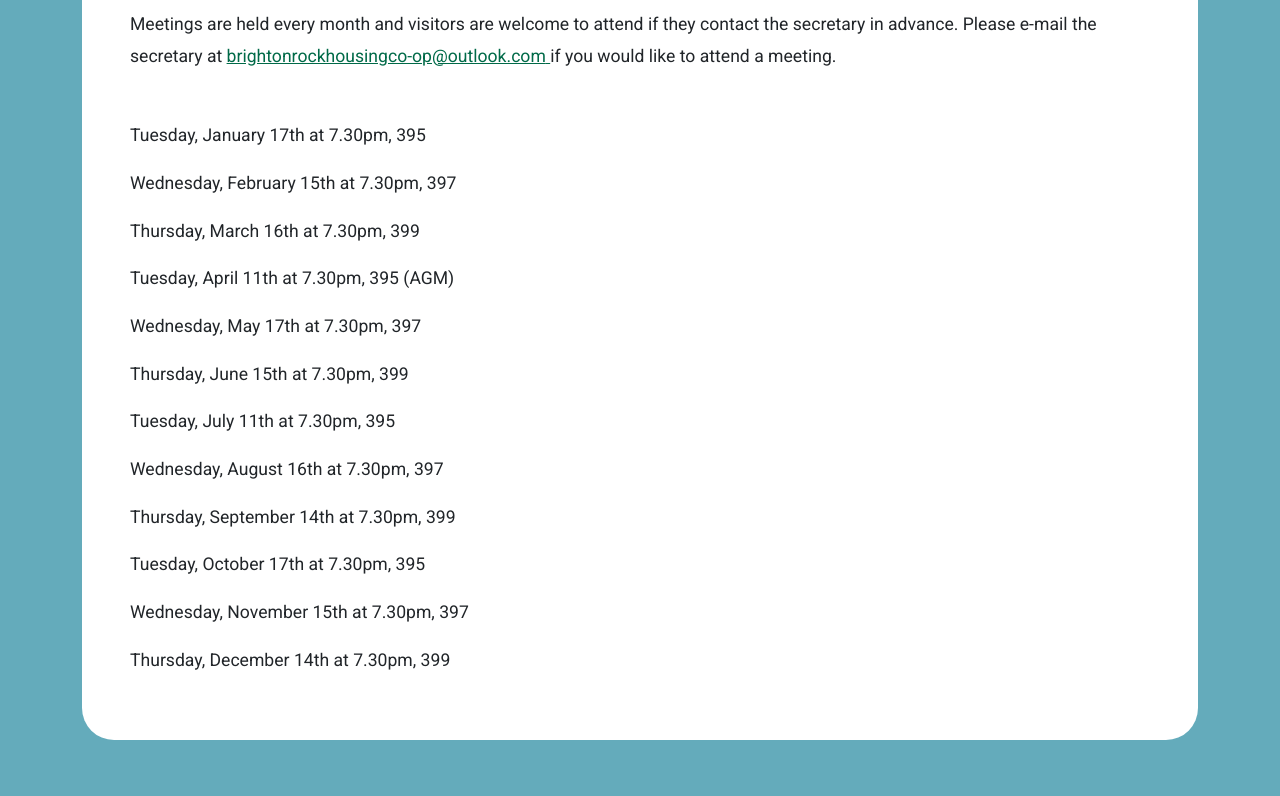
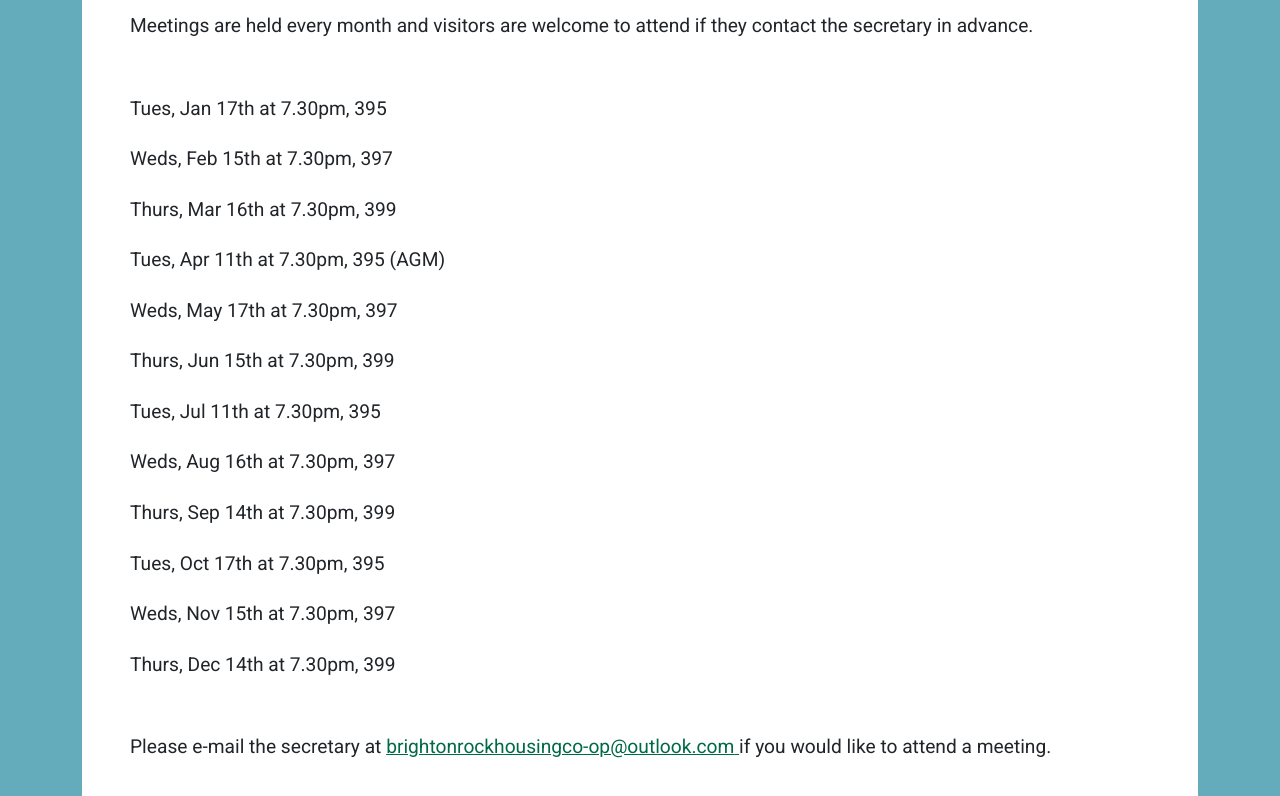
Before and after one commit to alexmc2/brighton-rock, a website: page meeting-dates.html in a window 1280 px wide. Shown: the part 580-1376 px from the top of the page. Drawn offline with Linux system fonts and the light colour scheme.

Commit message:
font sizes

```diff
--- a/meeting-dates.html
+++ b/meeting-dates.html
@@ -113,60 +113,62 @@
         <div class="row">
           <div class="col-12">
             <div class="text-container bg-white my-6 p-5 rounded-5">
-              <h class="list-group-item-dates"
-                >Meetings are held every month and visitors are welcome to
-                attend if they contact the secretary in advance. Please e-mail
-                the secretary at
+              <h class="list-group-item-dates">
+                Meetings are held every month and visitors are welcome to attend
+                if they contact the secretary in advance.
+              </h>
+
+              <p class="list-group-item-dates mt-5">
+                Tues, Jan 17th at 7.30pm, 395
+              </p>
+              <p class="list-group-item-dates mt-2">
+                Weds, Feb 15th at 7.30pm, 397
+              </p>
+              <p class="list-group-item-dates mt-2">
+                Thurs, Mar 16th at 7.30pm, 399
+              </p>
+
+              <p class="list-group-item-dates mt-2">
+                Tues, Apr 11th at 7.30pm, 395 (AGM)
+              </p>
+
+              <p class="list-group-item-dates mt-2">
+                Weds, May 17th at 7.30pm, 397
+              </p>
+
+              <p class="list-group-item-dates mt-2">
+                Thurs, Jun 15th at 7.30pm, 399
+              </p>
+
+              <p class="list-group-item-dates mt-2">
+                Tues, Jul 11th at 7.30pm, 395
+              </p>
+
+              <p class="list-group-item-dates mt-2">
+                Weds, Aug 16th at 7.30pm, 397
+              </p>
+
+              <p class="list-group-item-dates mt-2">
+                Thurs, Sep 14th at 7.30pm, 399
+              </p>
+
+              <p class="list-group-item-dates mt-2">
+                Tues, Oct 17th at 7.30pm, 395
+              </p>
+
+              <p class="list-group-item-dates mt-2">
+                Weds, Nov 15th at 7.30pm, 397
+              </p>
+
+              <p class="list-group-item-dates mt-2">
+                Thurs, Dec 14th at 7.30pm, 399
+              </p>
+              <p class="list-group-item-dates mt-5">
+                Please e-mail the secretary at
                 <a href="mailto:brightonrockhousingco-op@outlook.com">
                   <span>brightonrockhousingco-op@outlook.com</span>
                 </a>
                 if you would like to attend a meeting.
-              </h>
-
-              <p class="list-group-item-dates mt-5">
-                Tuesday, January 17th at 7.30pm, 395
-              </p>
-              <p class="list-group-item-dates mt-2">
-                Wednesday, February 15th at 7.30pm, 397
-              </p>
-              <p class="list-group-item-dates mt-2">
-                Thursday, March 16th at 7.30pm, 399
-              </p>
-
-              <p class="list-group-item-dates mt-2">
-                Tuesday, April 11th at 7.30pm, 395 (AGM)
-              </p>
-
-              <p class="list-group-item-dates mt-2">
-                Wednesday, May 17th at 7.30pm, 397
-              </p>
-
-              <p class="list-group-item-dates mt-2">
-                Thursday, June 15th at 7.30pm, 399
-              </p>
-
-              <p class="list-group-item-dates mt-2">
-                Tuesday, July 11th at 7.30pm, 395
-              </p>
-
-              <p class="list-group-item-dates mt-2">
-                Wednesday, August 16th at 7.30pm, 397
-              </p>
-
-              <p class="list-group-item-dates mt-2">
-                Thursday, September 14th at 7.30pm, 399
-              </p>
-
-              <p class="list-group-item-dates mt-2">
-                Tuesday, October 17th at 7.30pm, 395
-              </p>
-
-              <p class="list-group-item-dates mt-2">
-                Wednesday, November 15th at 7.30pm, 397
-              </p>
-
-              <p class="list-group-item-dates mt-2">
-                Thursday, December 14th at 7.30pm, 399
               </p>
             </div>
           </div>
--- a/scss/styles.scss
+++ b/scss/styles.scss
@@ -22,7 +22,6 @@ html {
     padding: 0.25rem;
   }
 }
-
 
 .navbar-sticky {
   opacity: 0.99;
@@ -59,56 +58,41 @@ html {
 
 @media (min-width: 340px) {
   .list-group-item-dates {
-    font-size: 0.8rem;
+    font-size: 1rem;
   }
 }
-
-@media (min-width: 340px) {
-  .list-group-item-dates {
-    font-size: 0.8rem;
-  }
-}
-
 @media (min-width: 500px) {
-  .list-group-item-dates {
-    font-size: 0.95rem;
-  }
-}
-
-
-@media (min-width: 768px) {
   .list-group-item-dates {
     font-size: 1rem;
   }
 }
 
-@media (min-width: 992px) {
-  .list-group-item-dates {
-    font-size: 1.0rem;
-  }
-}
-
-@media (min-width: 1040px) {
+@media (min-width: 768px) {
   .list-group-item-dates {
     font-size: 1.1rem;
   }
 }
 
+@media (min-width: 992px) {
+  .list-group-item-dates {
+    font-size: 1.2rem;
+  }
+}
+
 @media (min-width: 340px) {
-  .nav-button-footer{
+  .nav-button-footer {
     font-size: 0.8rem !important;
   }
 }
 
 @media (min-width: 500px) {
-  .nav-button-footer{
+  .nav-button-footer {
     font-size: 0.95rem !important;
   }
 }
 
-
 @media (min-width: 768px) {
-  .nav-button-footer{
+  .nav-button-footer {
     font-size: 1rem !important;
   }
 }
```
Also changed, not shown: vacancies.html (+1 -1 lines), css/styles.css.
